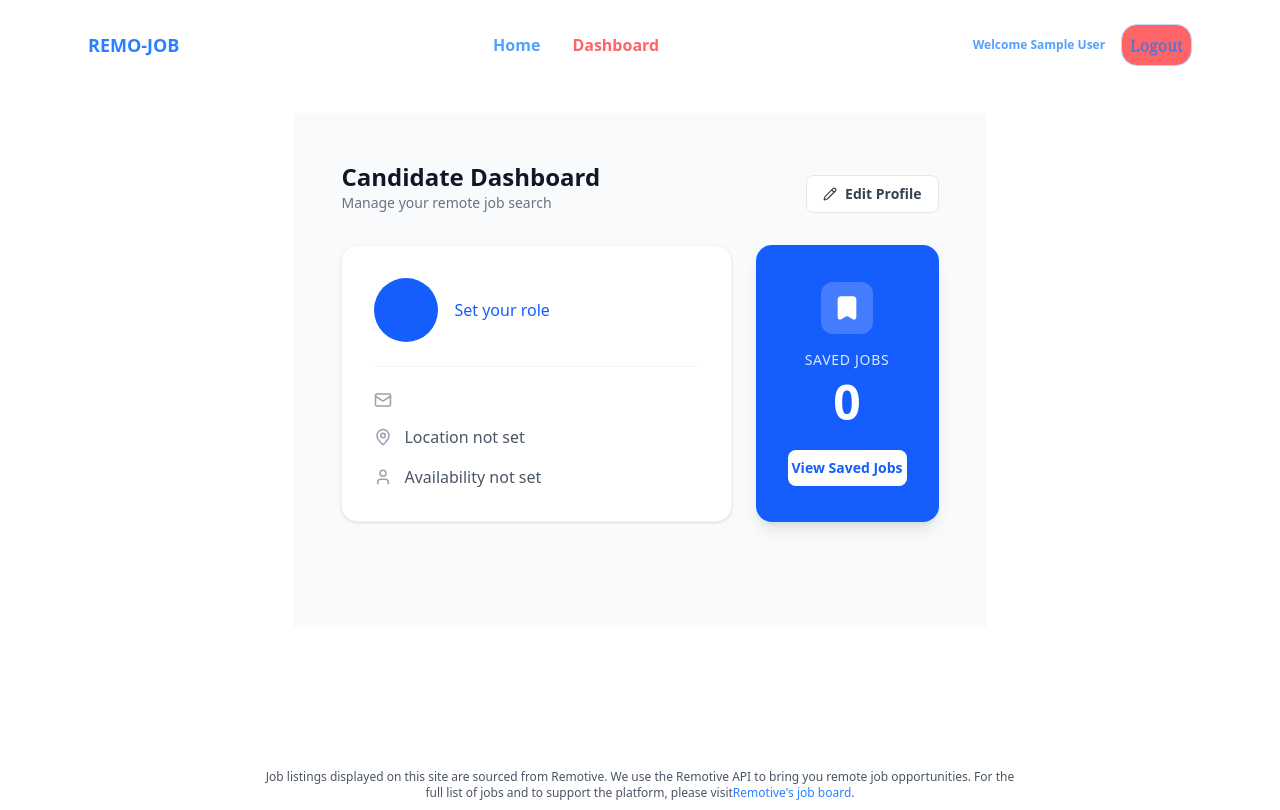
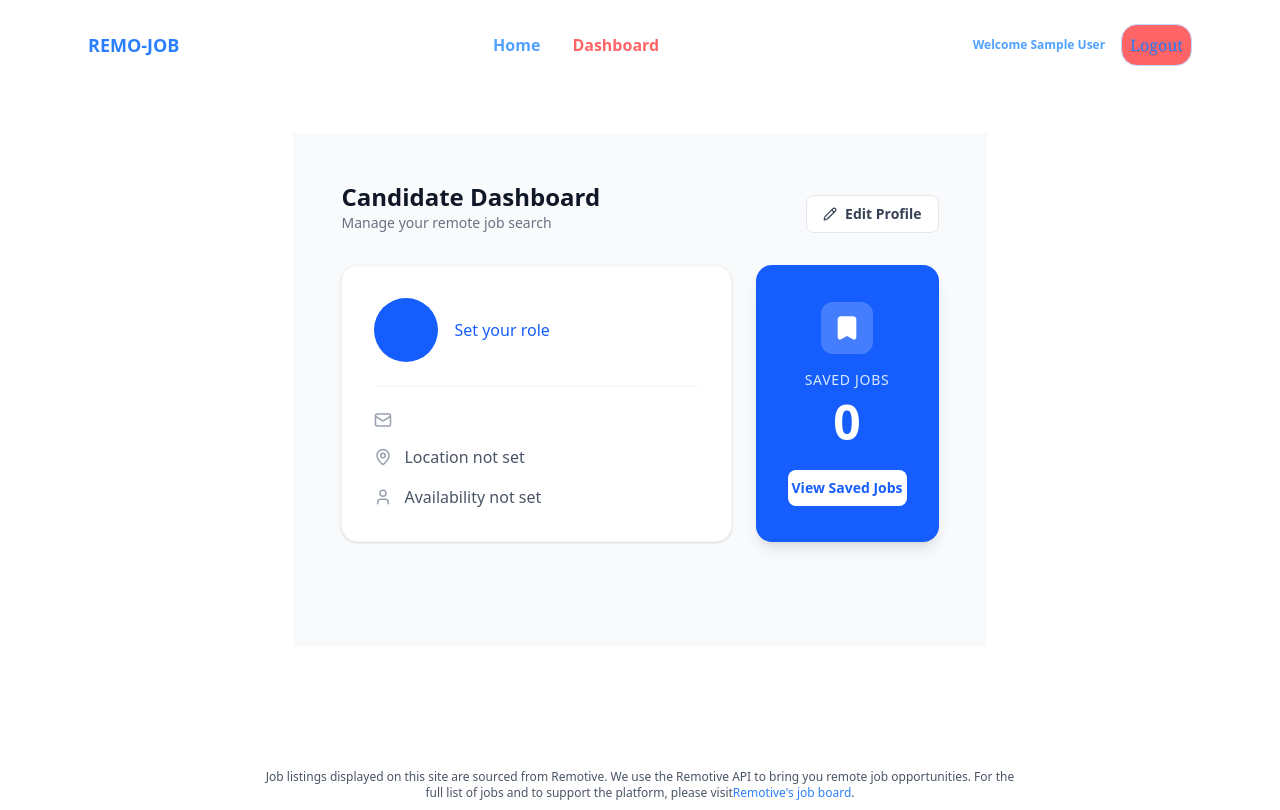
Before and after one commit to NirajAcharya-online/Remo-Jobs, a React (Vite) app: page /dashboard in a window 1280 px wide. Built offline with nearby package versions, Linux system fonts and the light colour scheme; no server answers; the database is empty; sample sign-in values are in the browser's storage.

Commit message:
Fixing the Dashboard

```diff
--- a/src/components/Dashborad.jsx
+++ b/src/components/Dashborad.jsx
@@ -55,7 +55,7 @@ const Dashboard = () => {
 
   if (loading) return <DashboardSkeleton />;
   return (
-    <div className="min-h-11/12 bg-gray-50 p-4 md:p-12">
+    <div className="min-h-11/12 bg-gray-50 p-4 mt-10 md:p-12">
       <div className="max-w-3xl mx-auto">
         <header className="mb-8 flex justify-between items-end">
           <div>
```
